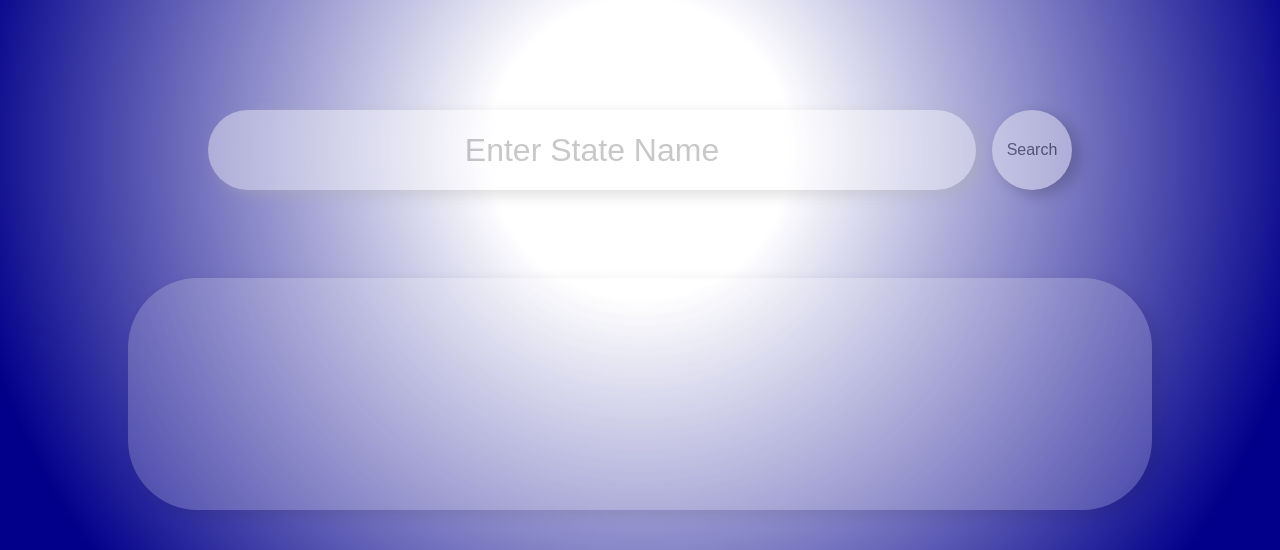
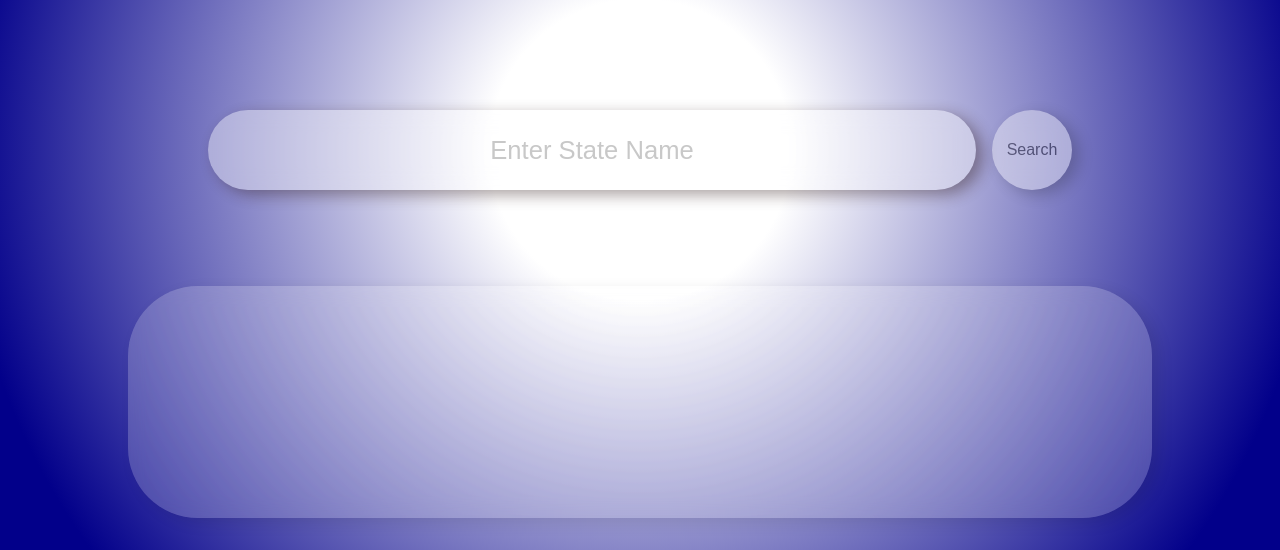
Before and after one commit to immanuellalropui/Know-My-State, a website: page index.html in a window 1280 px wide. Shown: the part 250-800 px from the top of the page. Drawn offline with Linux system fonts and the light colour scheme.

Commit message:
Update style.css
Signed-off-by: Immanuel Lalropui <76582888+immanuellalropui@users.noreply.github.com>

```diff
--- a/style.css
+++ b/style.css
@@ -71,13 +71,13 @@ h2 {
     justify-content: center;
     align-items: center;
     border-radius: 90px;
-    box-shadow: 7px 5px 15px rgb(173, 173, 173);
+    box-shadow: 7px 5px 15px rgb(48, 25, 25);
 
 }
 
 
 input {
-    font-size: 2rem;
+    font-size: clamp(20px, 2vw, 90px);
     height: 10vh;
     width: 50vw;
     border-radius: 90px;
@@ -137,5 +137,5 @@ button {
     border-radius: 70px;
     box-shadow: 7px 5px 15px rgb(0, 0, 0, 0.5);
     position: absolute;
-    bottom: clamp(40px, 4vh, 90px);
+    bottom: clamp(20px, 4vh, 90px);
 }
```
